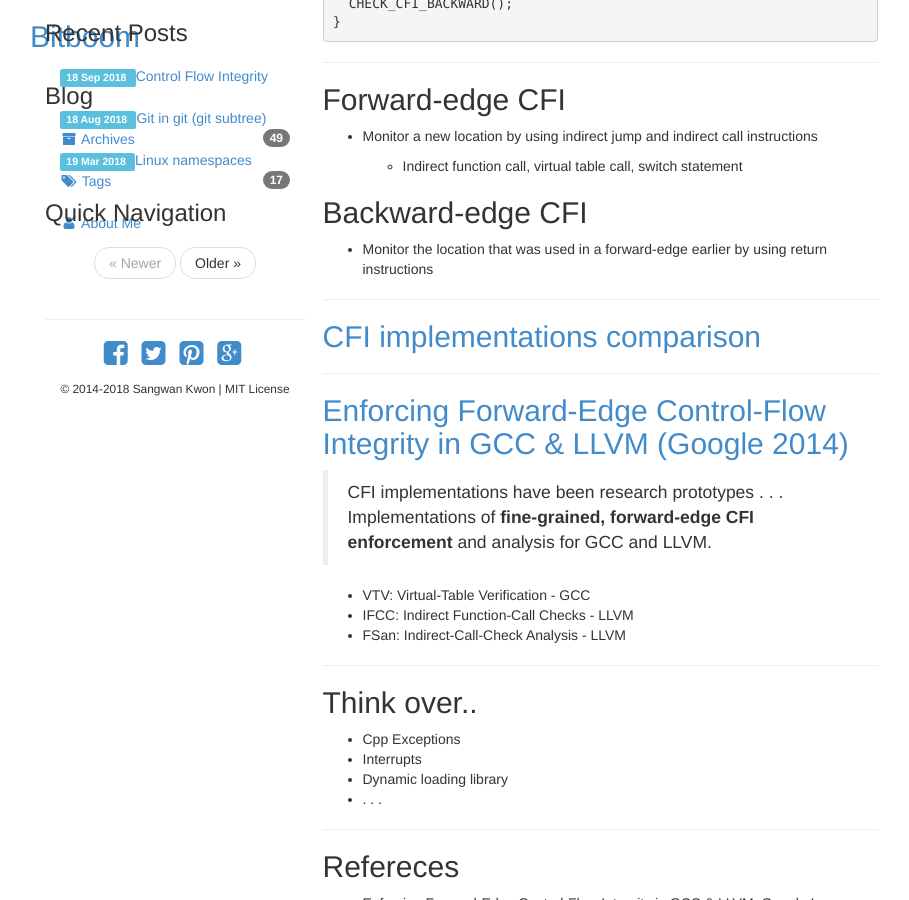
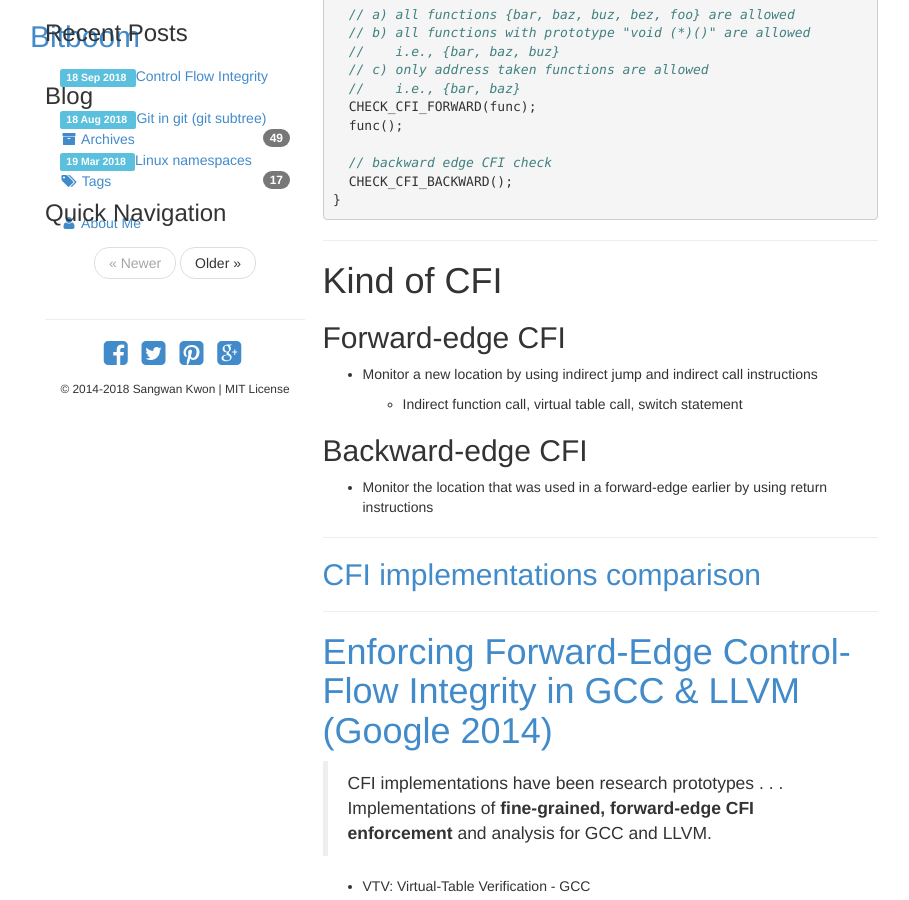
Before and after one commit to bitboom/bitboom.github.io, a Jekyll site: the page built from _posts/2018-09-18-control-flow-integrity.md, in a window 1280 px wide and 900 px high, scrolled down 2892 px. Shown: the whole window, without its empty margins (40-949 px from the left). Built offline with Jekyll 4.4.1, drawn with Linux system fonts in a browser that asks for light colours.

Commit message:
Update 2018-09-18-control-flow-integrity.md

````diff
--- a/_posts/2018-09-18-control-flow-integrity.md
+++ b/_posts/2018-09-18-control-flow-integrity.md
@@ -4,7 +4,7 @@
 tags: [cfi]
 ---
 
-## Introduction
+# Introduction
 - Programmer -> Meomory management
 	- The feature of low-level language (c, c++)
 - Attacker -> Memory corruption attack
@@ -20,7 +20,7 @@
 
 ---
 
-## What is control-flow? transfer? hijack? (1)
+# What is control-flow? transfer? hijack? (1)
 - Instruction set architecture (ISA)
 	- Computational instructions (one after the other)
 	- Control transfer instructions (transfer to target location)
@@ -34,7 +34,7 @@
 
 ---
 
-## What is control-flow? transfer? hijack? (2)
+# What is control-flow? transfer? hijack? (2)
 - Control-flow
 	- The order in which individual instructions executed
 
@@ -43,7 +43,7 @@
 
 ---
 
-## Control transfer instruction protection
+# Control transfer instruction protection
 - Direct transter instruction
 	- Not complicated
 	- Memory pages(SW), MMU(HW) -> read-only permission
@@ -70,7 +70,7 @@
 
 ---
 
-## Control-flow hijack attack
+# Control-flow hijack attack
 1. Modify a code pointer to the address of shellcode/gadget
 	- Defense by ASLR
 2. Use pointer by indirect transfer instruction(call/jump or return)
@@ -82,13 +82,13 @@
 
 ---
 
-## Control-Flow Integrity
+# Control-Flow Integrity
 - <span style="color:red">Ensure that the control-flow</span> of the application stays within the CFG.
 - <span style="color:red">Restrict the set of targets</span> to which an attacker might redirect the control-flow of a program.
 
 ---
 
-## How to enfoce the CFI?
+# How to enfoce the CFI?
 
 1. Generate CFG
 2. <span style="color:red"> Enumerate all possible targets </span>
@@ -97,7 +97,7 @@
 
 ---
 
-## Before enforcing CFI
+# Before enforcing CFI
 
 ```cpp
 void bar(); void baz(); void buz(); void bez(int, int);
@@ -116,7 +116,7 @@
 
 ---
 
-## After enforcing CFI
+# After enforcing CFI
 
 ```cpp
 void bar(); void baz(); void buz(); void bez(int, int);
@@ -144,6 +144,7 @@
 
 ---
 
+# Kind of CFI
 ## Forward-edge CFI
 - Monitor a new location by using indirect jump and indirect call instructions
 	- Indirect function call, virtual table call, switch statement
@@ -159,7 +160,7 @@
 
 ---
 
-## [Enforcing Forward-Edge Control-Flow Integrity in GCC & LLVM (Google 2014)][3]
+# [Enforcing Forward-Edge Control-Flow Integrity in GCC & LLVM (Google 2014)][3]
 > CFI implementations have been research prototypes . . .
 > Implementations of **fine-grained, forward-edge CFI enforcement** and analysis for GCC and LLVM.
 
@@ -171,7 +172,7 @@
 
 ---
 
-## Think over..
+# Think over..
 - Cpp Exceptions
 - Interrupts
 - Dynamic loading library
@@ -179,7 +180,7 @@
 
 ---
 
-## Refereces
+# Refereces
 - Enforcing Forward-Edge Control-Flow Integrity in GCC & LLVM, Google Inc, USENIX 2014
 - A Fine-Grained Control Flow Integrity Approach Against Runtime Memory Attacks for Embedded Systems, IEEE 2016
 - SoK: Eternal War in Memory, ACM 2013
````
